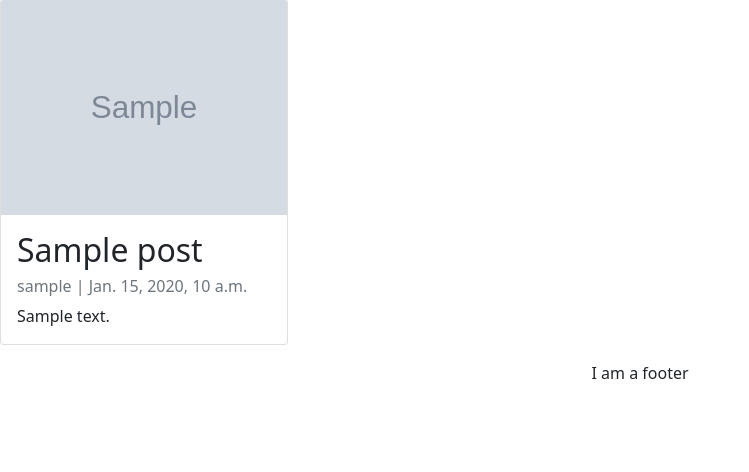
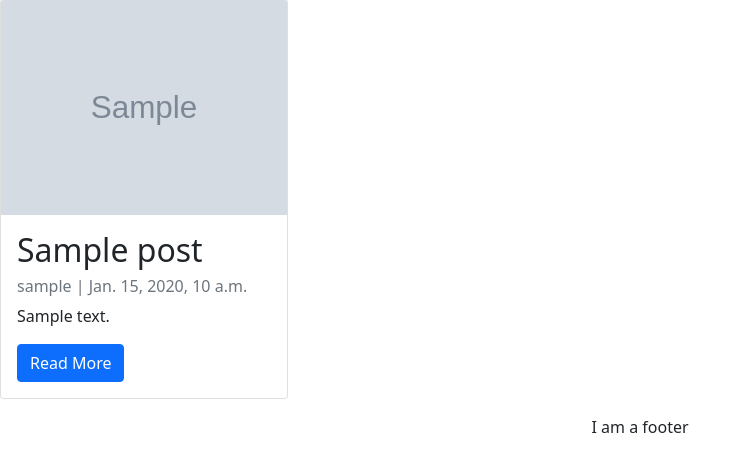
Before and after one commit to Charlie9009/CI_PP4_BLOG, a Django app: page / in a window 1280 px wide. Shown: the part 73-545 px from the top of the page, without its empty margins (0-749 px from the left). Run offline with Django 3.2, Linux system fonts and the light colour scheme; tables that the repository leaves empty hold one stand-in row (values such as "Sample post"); grey boxes marked "Sample" are stand-in pictures.

Commit message:
INDEX.HTML: Add url link to post_detail.html

```diff
--- a/templates/index.html
+++ b/templates/index.html
@@ -11,6 +11,7 @@
           <h2 class="card-title">{{ post.title }}</h2>
           <p class="card-text text-muted h6">{{ post.author }} | {{ post.created_on}} </p>
           <p class="card-text">{{post.content|slice:":200" }}</p>
+          <a href="{% url 'post_detail' post.slug  %}" class="btn btn-primary">Read More</a>
         </div>
       </div>
     {% endfor %}
```
